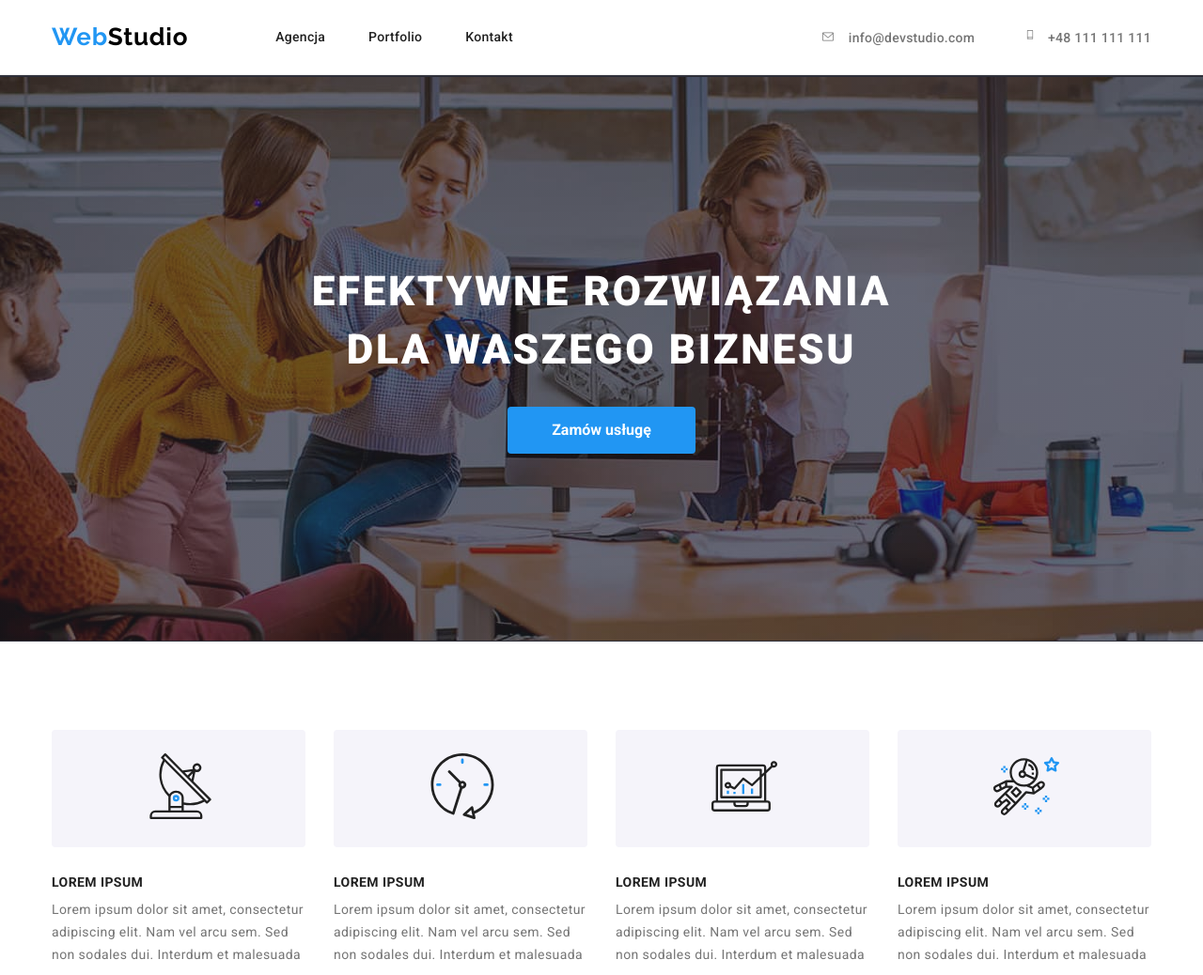
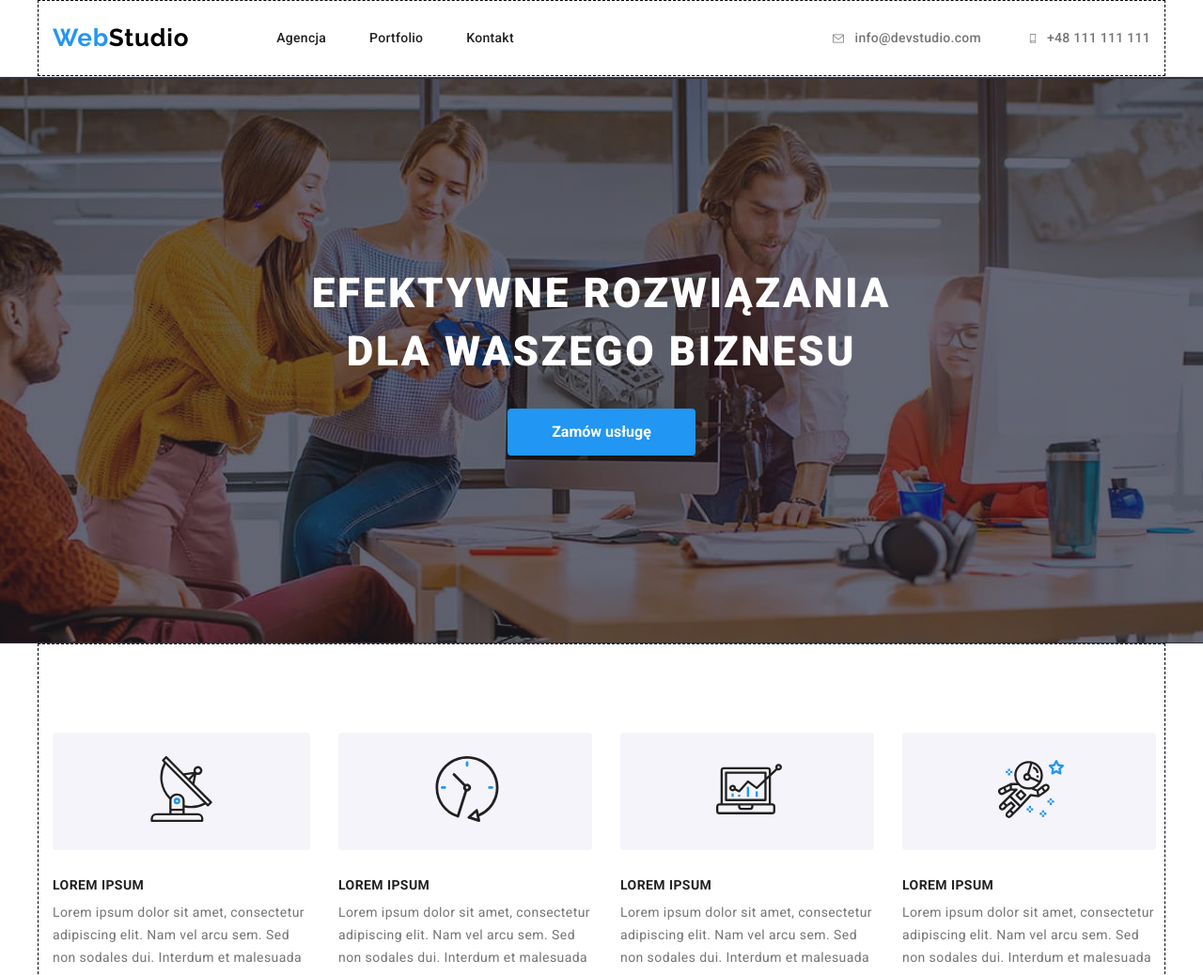
Before and after one commit to krzysztofskrobisz/goit-markup-hw-04, a plain HTML site: page index.html in a window 1280 px wide. Shown: the top 1038 px of the page at 94% size. Drawn offline with nearby package versions, Linux system fonts and the light colour scheme.

Commit message:
up 2023-01-18 v2

```diff
--- a/css/styles.css
+++ b/css/styles.css
@@ -4,6 +4,7 @@
   --brand-color-gray: #757575;
   --brand-color-white: #fff;
   --brand-background-gray: #2f303a;
+  --brand-color-lightgray: #afb1b8;
 }
 
 *,
@@ -31,7 +32,7 @@ img {
   max-width: 1200px;
   margin: auto;
   padding: 0 15px;
-  /* border: 1px dashed #000; */
+  border: 1px dashed #000;
 }
 
 .flex {
@@ -116,6 +117,11 @@ img {
   color: var(--brand-color-blue);
 }
 
+.contact-list {
+  display: flex;
+  align-items: center;
+}
+
 .contact-item {
   display: inline;
   margin-right: 50px;
@@ -126,30 +132,29 @@ img {
 }
 
 .contact-link {
+  color: var(--brand-color-gray);
   font-weight: 500;
   font-size: 14px;
   line-height: 1.1;
   letter-spacing: 0.02em;
   text-decoration: none;
-  color: var(--brand-color-gray);
-  fill: var(--brand-color-gray);
+  display: flex;
+  align-items: center;
 }
 
 .contact-link:hover,
 .contact-link:focus,
 .contact-link:active {
   color: var(--brand-color-blue);
-  fill: var(--brand-color-blue);
 }
 
 .contact-icon {
+  fill: var(--brand-color-gray);
   margin-right: 10px;
 }
 
-.contact-icon:hover,
-.contact-icon:focus,
-.contact-icon:active {
-  color: var(--brand-color-blue);
+.contact-icon:hover {
+  fill: var(--brand-color-blue);
 }
 
 .section-h1 {
@@ -290,6 +295,8 @@ img {
   border-radius: 50%;
 }
 
+/* CLIENTS */
+
 .clients {
   text-align: center;
   padding-top: 94px;
--- a/index.html
+++ b/index.html
@@ -24,20 +24,20 @@
               <li class="nav-item"><a class="nav-link" href="#">Kontakt</a></li>
             </ul>
         </nav>
-            <ul>
+            <ul class="contact-list">
               <li class="contact-item">
                 <a class="contact-link" href="mailto:info@devstudio.com">
                   <svg class="contact-icon" width="16" height="12">
                     <use href="images/icons.svg#icon-contact-envelope"></use>
                   </svg>
-                info@devstudio.com</a>
+                  info@devstudio.com</a>
               </li>
               <li class="contact-item">
                 <a class="contact-link" href="tel:+48111111111">
                   <svg class="contact-icon" width="10" height="16">
                     <use href="images/icons.svg#icon-contact-smartphone"></use>
                   </svg>
-                +48 111 111 111</a>
+                  +48 111 111 111</a>
               </li>
             </ul>
       </div>
@@ -51,7 +51,7 @@
         </section>
         <section class="section container">
             <ul class="list flex">
-                <li class="descript-item">
+                <li class="descrip  t-item">
                   <div class="descript-group">
                     <svg width="70" height="70">
                       <use href="images/icons.svg#icon-descript-antenna1"></use>
```
